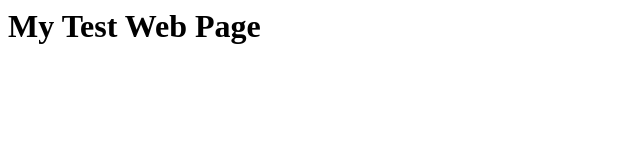
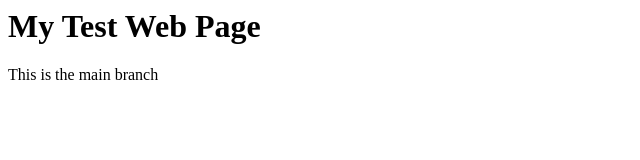
Before and after one commit to Michael-bilhu/simple-website-sp22, a plain HTML site: page index.html in a window 1280 px wide. Shown: the whole page, without its empty margins (0-640 px from the left). Drawn offline with Linux system fonts and the light colour scheme.

Commit message:
Add text to index.html on main branch

```diff
--- a/index.html
+++ b/index.html
@@ -1 +1,2 @@
 <h1> My Test  Web Page </h1>
+<p> This is the main branch</p>
```
